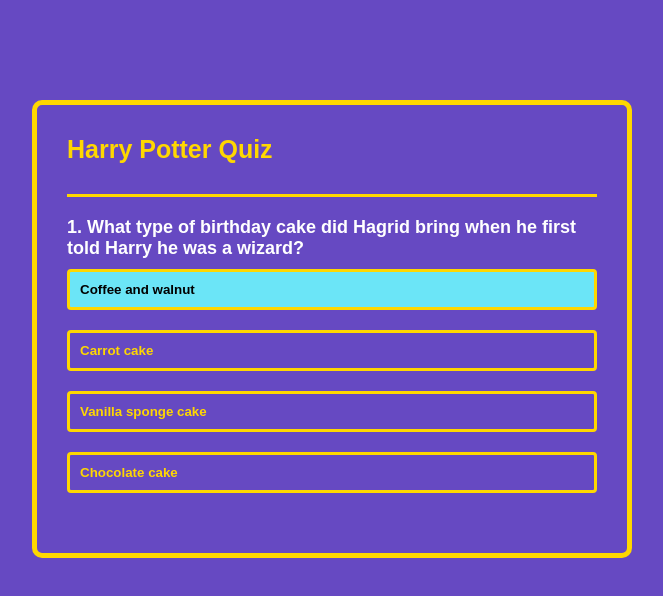
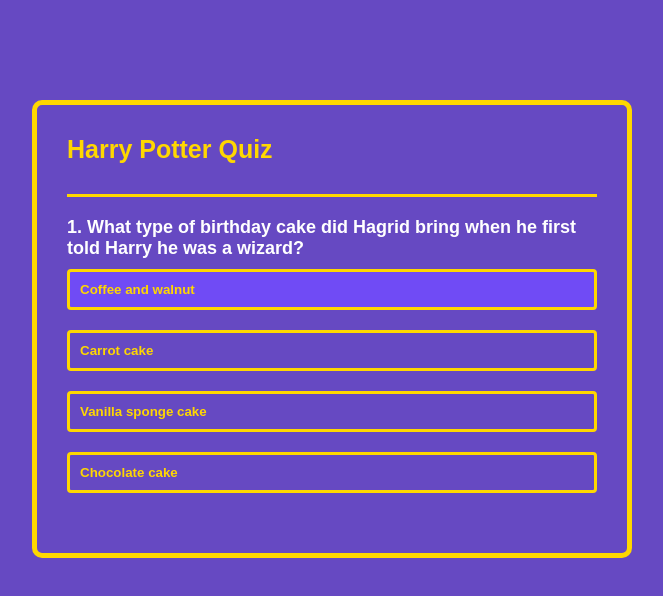
Before and after one commit to g0v1ndN/Harry-Potter-Quiz-App, a plain HTML site: page index.html in a window 1280 px wide. In both pictures the pointer is over the button "Coffee and walnut". Shown: the whole page, without its empty margins (308-971 px from the left). Drawn offline with Linux system fonts and the light colour scheme.

Commit message:
Updated style.css

```diff
--- a/style.css
+++ b/style.css
@@ -55,8 +55,7 @@
 }
 
 .btn:hover:not([disabled]){
-  background: #6be5f7;
-  color: #000;
+  background: #704bf5;
 }
 
 .btn:disabled{
```
